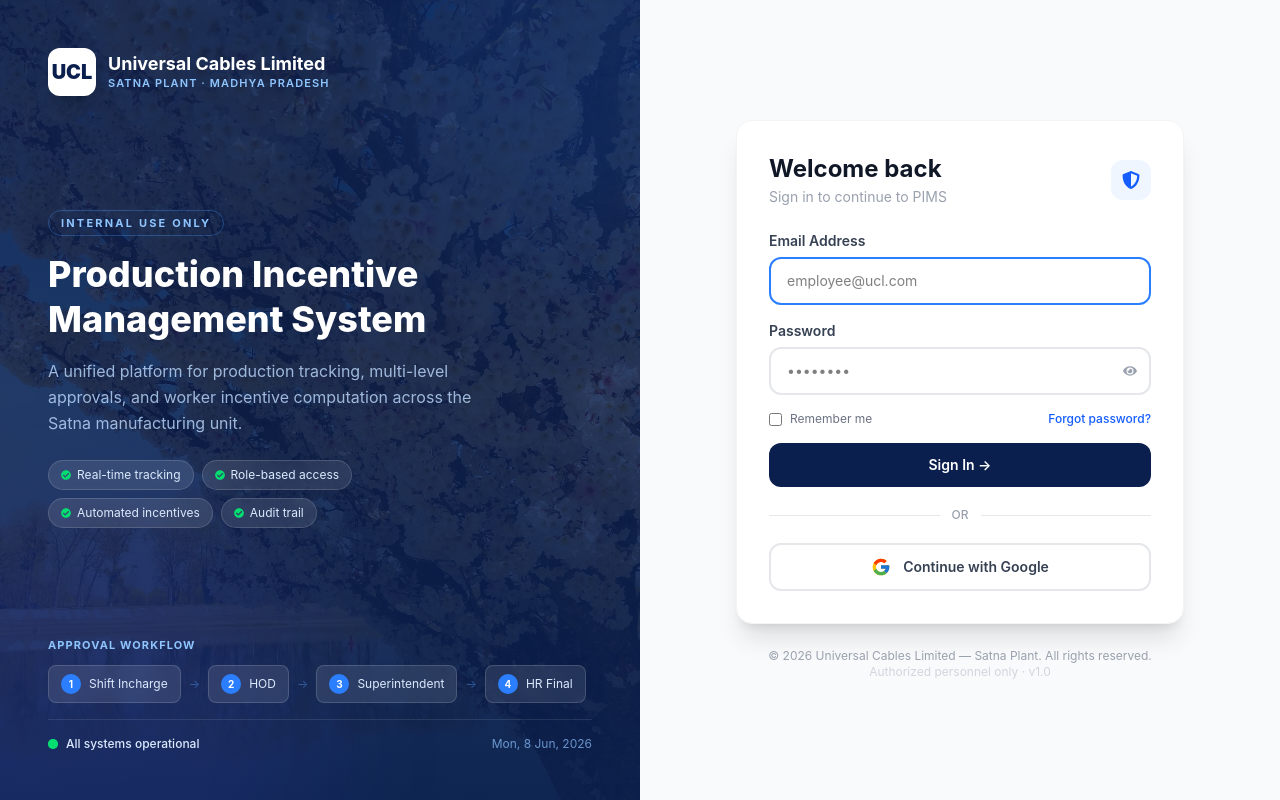
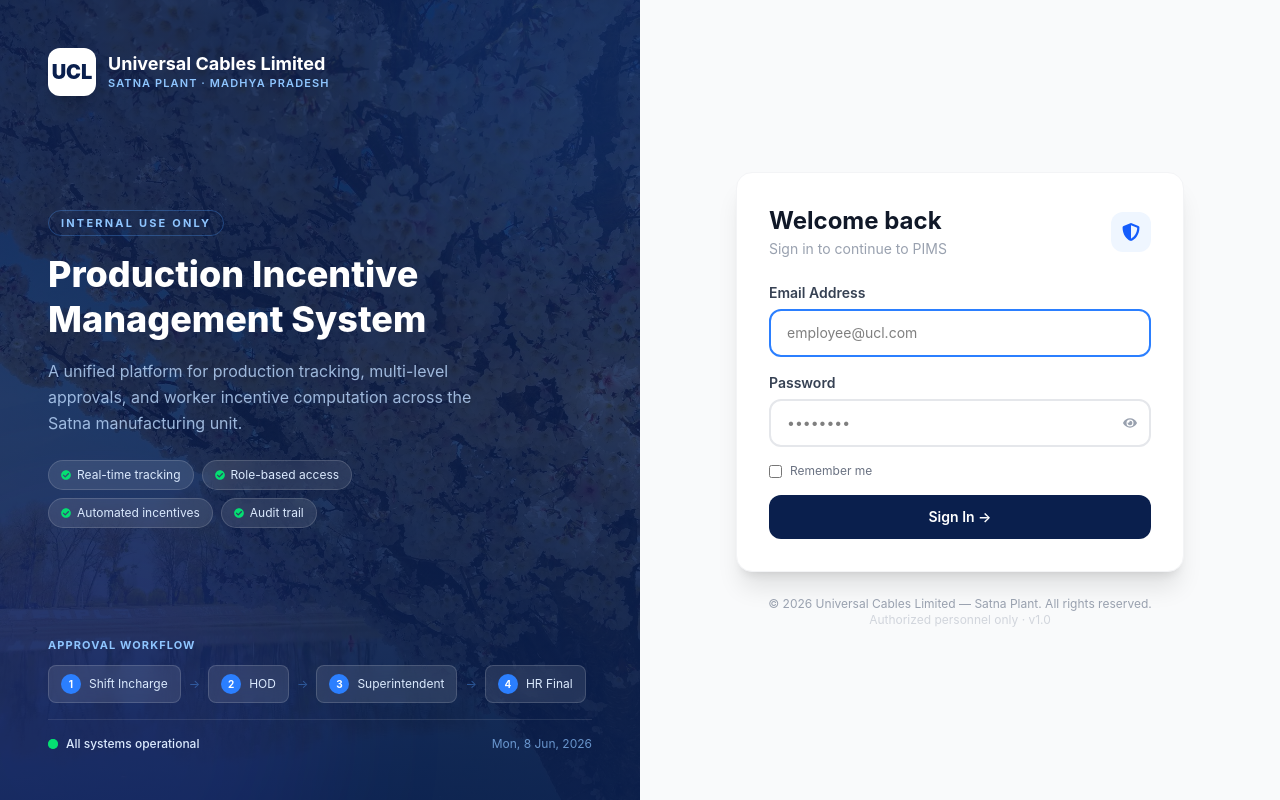
Before and after one commit to Shivdevshukla/PIMS-summerintern, a React (Vite) app in the folder frontend-temp/: page /login in a window 1280 px wide. Built offline with nearby package versions, Linux system fonts and the light colour scheme.

Commit message:
Updated Login.jsx

```diff
--- a/frontend-temp/src/pages/Login.jsx
+++ b/frontend-temp/src/pages/Login.jsx
@@ -4,8 +4,7 @@
 import { login } from "../store/store";
 import { toast } from "react-toastify";
 import { FaCheckCircle, FaEye, FaEyeSlash, FaShieldAlt } from "react-icons/fa";
-import { FcGoogle } from "react-icons/fc";
-import { useNavigate, Link } from "react-router-dom";
+import { useNavigate } from "react-router-dom";
 
 
 export default function Login() {
@@ -41,11 +40,6 @@
     } finally {
       setLoading(false);
     }
-  };
-
-  const handleGoogleLogin = () => {
-    toast.info("Google Sign-In is not configured yet.");
-    // window.location.href = "http://localhost:5000/api/auth/google";
   };
 
   return (
@@ -180,12 +174,11 @@
                 </div>
               </div>
 
-              <div className="flex items-center justify-between text-xs">
+              <div className="flex items-center text-xs">
                 <label className="flex items-center gap-2 text-gray-500 dark:text-gray-400 cursor-pointer">
                   <input type="checkbox" className="rounded border-gray-300"/>
                   Remember me
                 </label>
-<Link to="/forgot-password" className="text-blue-600 hover:underline font-medium">Forgot password?</Link>
               </div>
 
               <button type="submit" disabled={loading}
@@ -201,20 +194,6 @@
                 ) : "Sign In →"}
               </button>
             </form>
-
-            {/* Divider */}
-            <div className="flex items-center gap-3 my-5">
-              <div className="flex-1 h-px bg-gray-200 dark:bg-slate-600"></div>
-              <span className="text-xs text-gray-400 font-medium">OR</span>
-              <div className="flex-1 h-px bg-gray-200 dark:bg-slate-600"></div>
-            </div>
-
-            {/* Google Sign-in */}
-            <button type="button" onClick={handleGoogleLogin}
-              className="w-full flex items-center justify-center gap-3 border-2 border-gray-200 dark:border-slate-600 hover:bg-gray-50 dark:hover:bg-slate-700 rounded-xl py-3 text-sm font-semibold text-gray-700 dark:text-gray-200 transition-colors">
-              <FcGoogle size={20}/>
-              Continue with Google
-            </button>
           </div>
 
           {/* Footer */}
```
